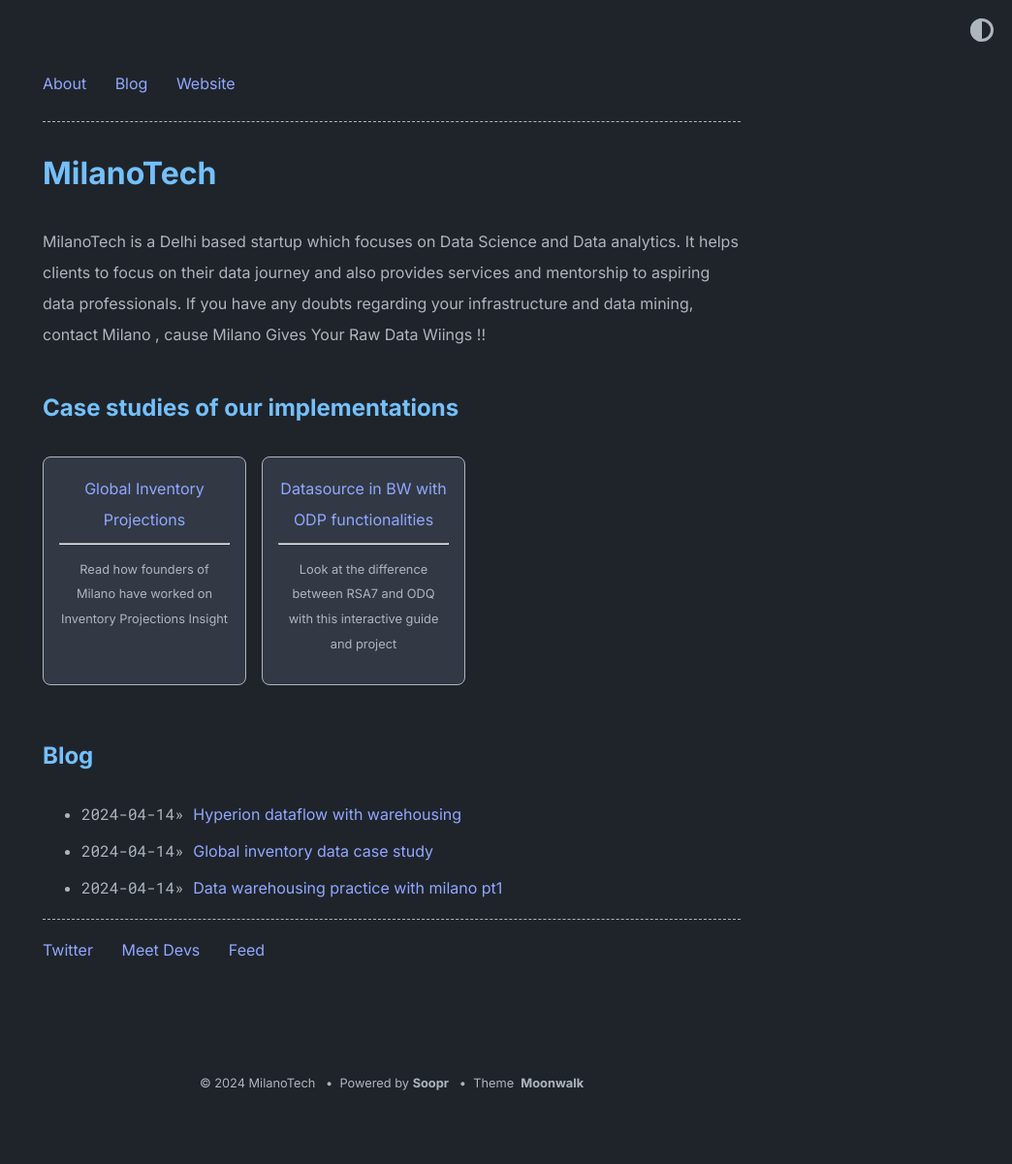
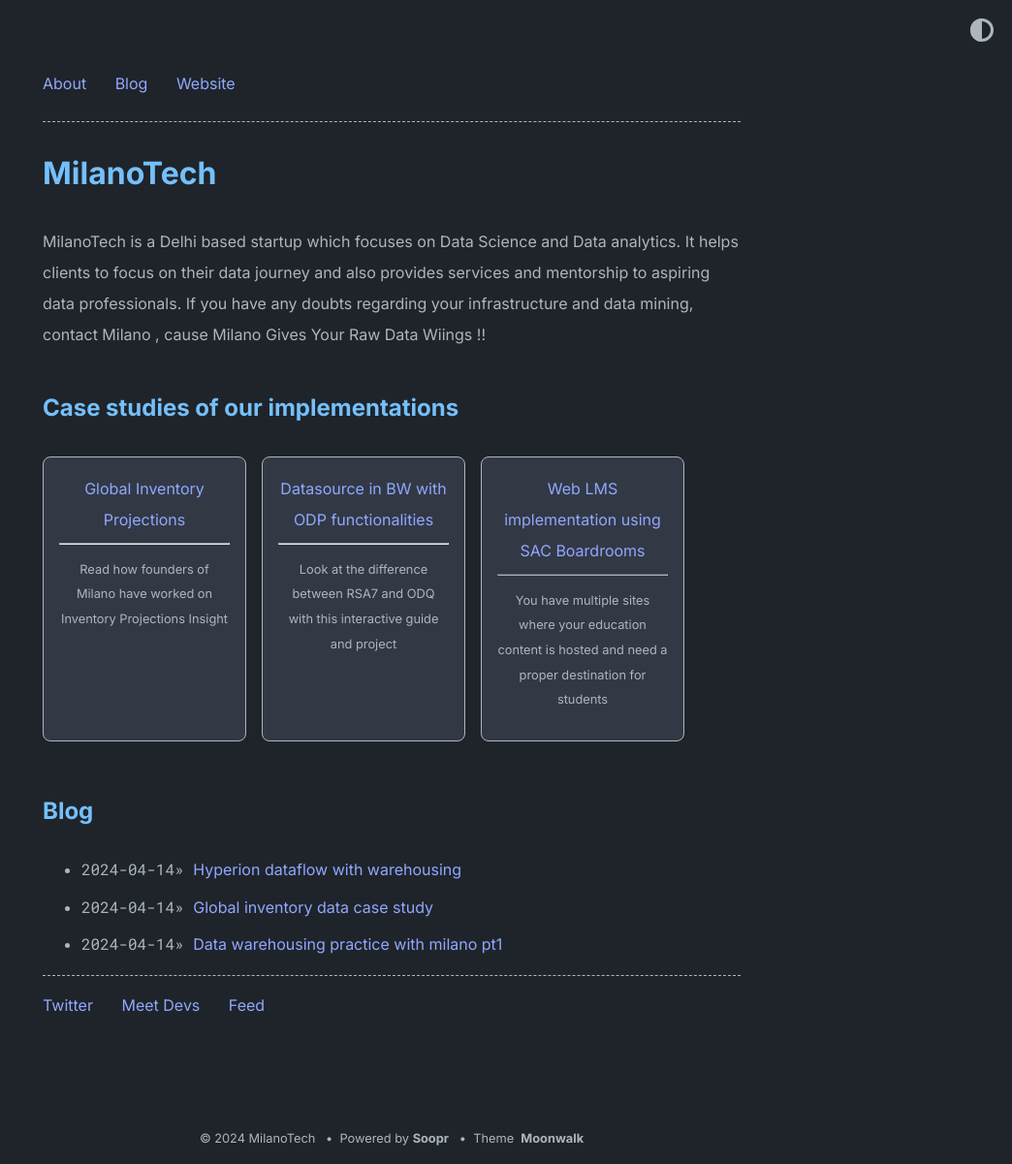
Before and after one commit to MilanoTech/milanotech.github.io, a Jekyll site: the page built from index.md, in a window 1280 px wide. Shown: the whole page at 97% size, without its empty margins (236-1280 px from the left). Built offline with Jekyll 4.4.1, drawn with Linux system fonts in a browser that asks for light colours; before the commit the page ends 1143 px from its top, so only the background shows below that.

Commit message:
Update home.yml

```diff
--- a/_data/home.yml
+++ b/_data/home.yml
@@ -17,7 +17,9 @@ project_entries:
     url: hyperion-dataflow-with-warehousing
     desc: Look at the difference between RSA7 and ODQ with this interactive guide and project
 
-
+  - title: Web LMS implementation using SAC Boardrooms
+    url:
+    desc: You have multiple sites where your education content is hosted and need a proper destination for students
 
 old_project_entries:
   - title: Soopr
```
